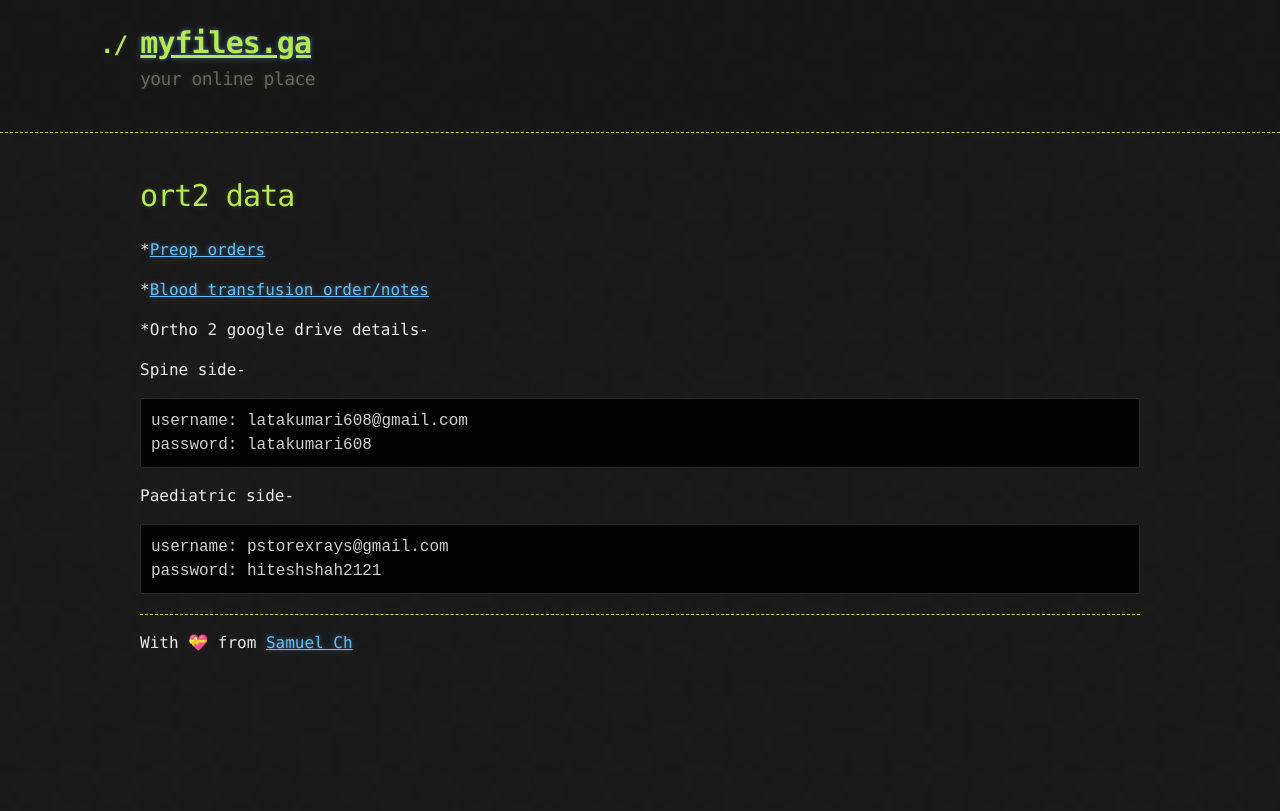
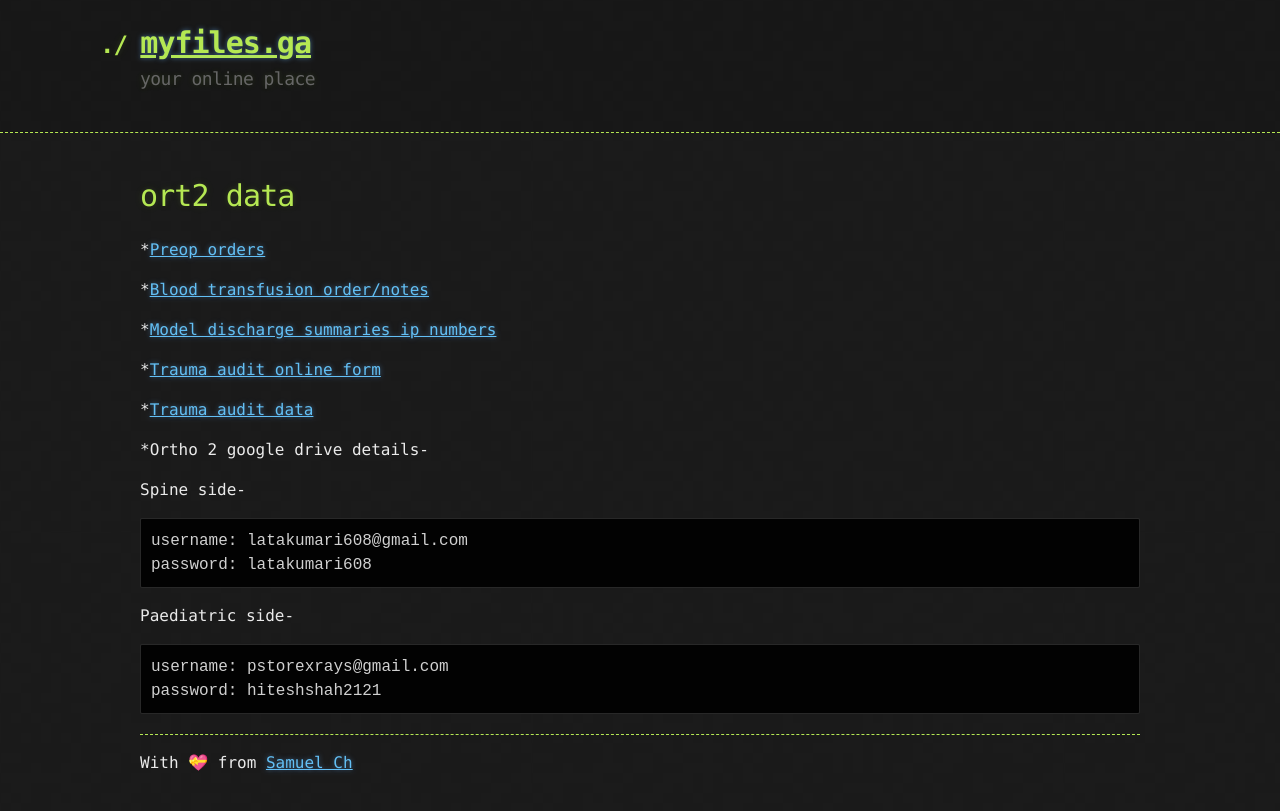
Before and after one commit to Dr-Anonymous/myfiles, a Jekyll site: the page built from ort2.md, in a window 1280 px wide. Shown: the top 811 px of the page. Built offline with Jekyll 4.4.1, drawn with Linux system fonts in a browser that asks for light colours; emoji names are drawn with the system emoji font; our own code applies the rules of GitHub Pages for plain Markdown files.

Commit message:
Update ort2.md

```diff
--- a/ort2.md
+++ b/ort2.md
@@ -10,6 +10,11 @@
 
 *[Blood transfusion order/notes](https://docs.google.com/document/d/1OCKdu_11rQ7iOSH3SPmTTuYBs7oCFq6CslAgAkM_PIY/edit?usp=sharing)
 
+*[Model discharge summaries ip numbers](https://docs.google.com/document/d/1BcrTNRC9hsPJIWiaWQapeZcbxbzq1_gk1hvpgysR62I/edit?usp=sharing)
+
+*[Trauma audit online form](https://docs.google.com/forms/d/e/1FAIpQLScgJq4F18vOl_-tsVYiTWwn1SDslQVfj9n84t_Ya_to-A71fQ/viewform?usp=sf_link)
+
+*[Trauma audit data](https://drive.google.com/open?id=1igM_4rFJNYYtgEvgQS_krsKvl4xxP7QECQmG-M_AQCw)
 
 *Ortho 2 google drive details-
 
```
